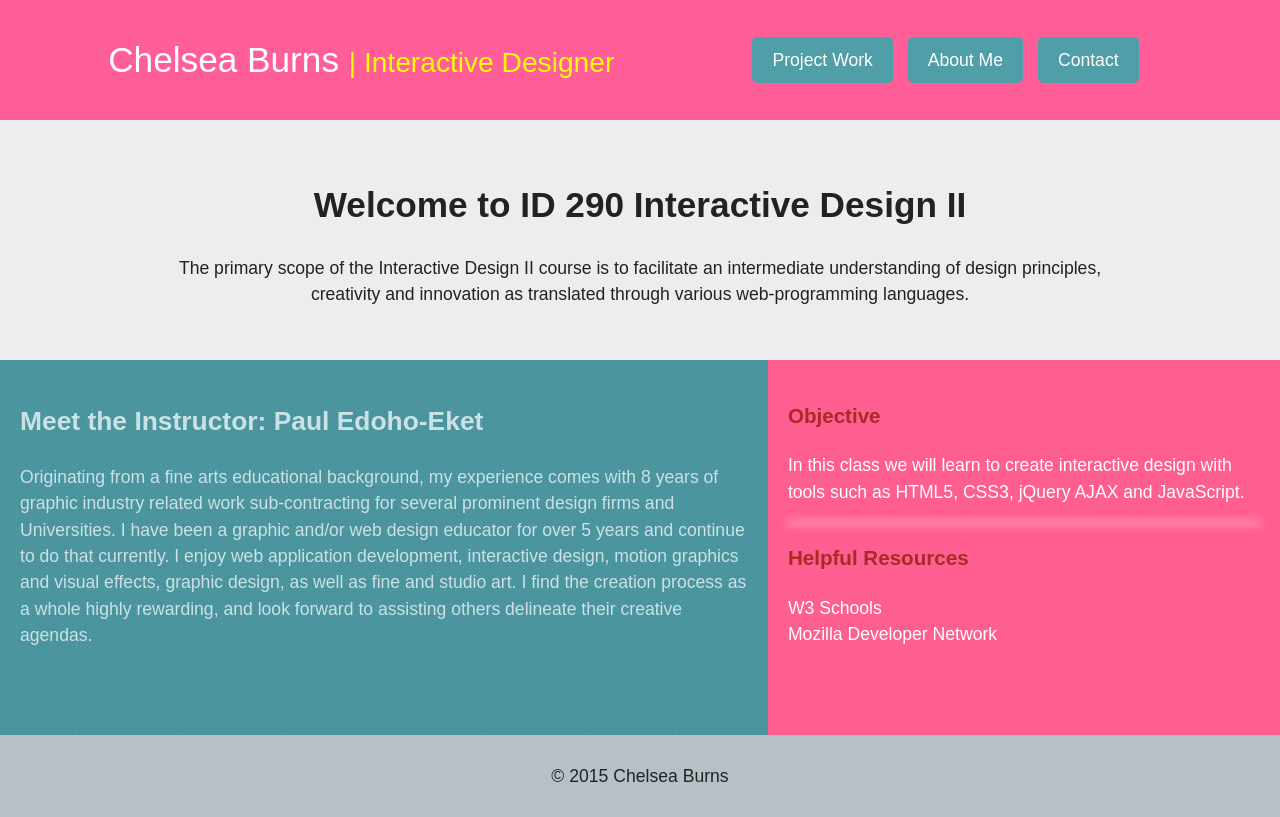
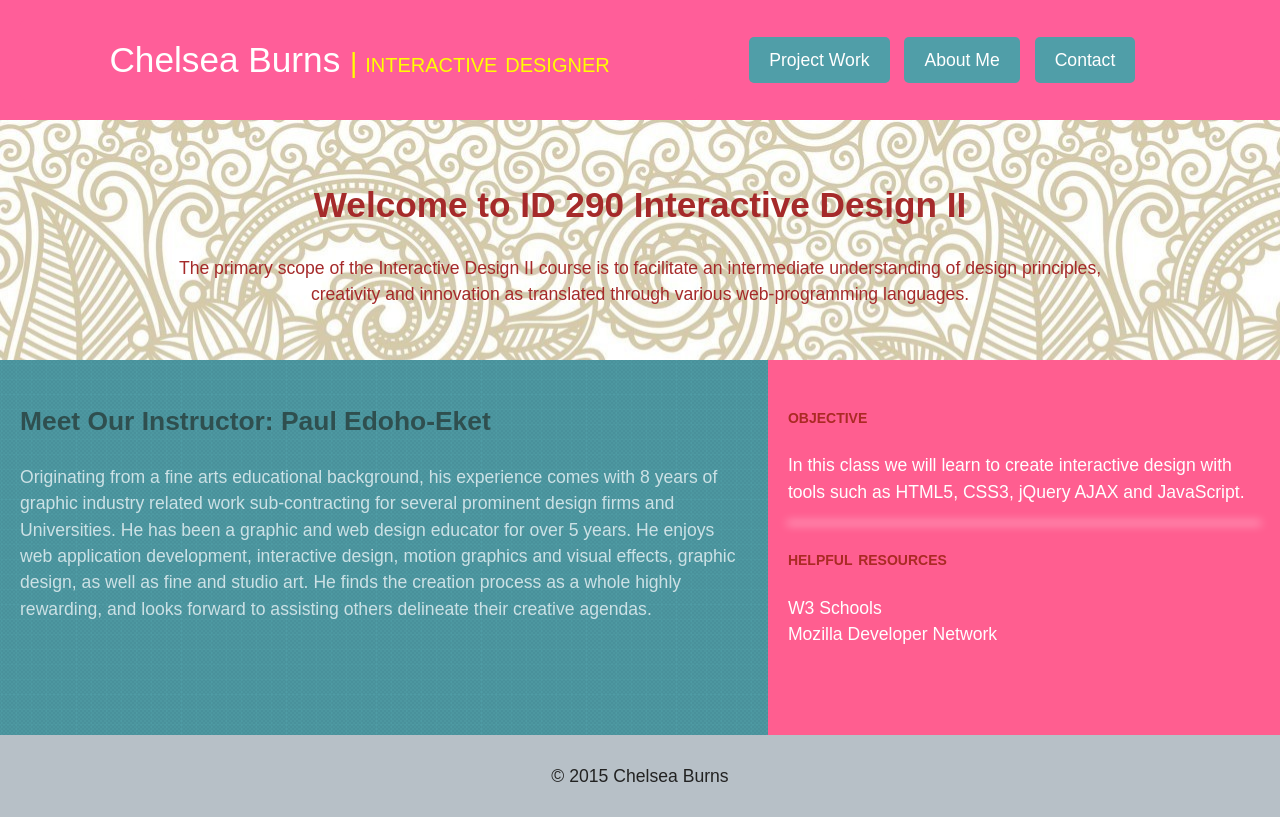
Before and after one commit to ChelseaBurns/id-290, a website: page src/index.html in a window 1280 px wide. Drawn offline with Linux system fonts and the light colour scheme.

Commit message:
Updated main.css file.

```diff
--- a/src/assets/css/main.css
+++ b/src/assets/css/main.css
@@ -18,13 +18,20 @@ body,
 	height: 100%;
 }
 
-small {
+h1 small {
 	color: yellow;
 	font-weight: 100;
+	font-variant: small-caps;
 }
+
+h2 {
+	color: #2F4F4F;
+}
+
 
 h3 {
 	color: #AA2A24;
+	font-variant: small-caps;
 }
 
 hr {
@@ -70,7 +77,8 @@ a:visited {
 	min-height: 120px;
 }
 .main-banner {
-	background: #ebedee;
+	color: brown;
+	background-image: url(../img/paisley-pattern-wallpaper.jpg);
 	text-align: center;
 	padding: 35px 15px;
 }
--- a/src/index.html
+++ b/src/index.html
@@ -10,13 +10,14 @@
 	<link rel="stylesheet" type="text/css" href="assets/css/normalize.css">
 	<link rel="stylesheet" href="assets/css/main.css">
 </head>
+
 <body>
 	<div class="main-wrapper">
 		<!-- .navbar ===================================-->
 		<nav class="navbar navbar-default navbar-fixed-top">
   	<div class="container">
     	<div class="main-header">
-			<h1 class="main-logo"><a href="#">Chelsea Burns <small>| Interactive Designer</small></a></h1>
+			<h1 class="main-logo"><a href="#">Chelsea Burns <small> | interactive designer</small></a></h1>
 			<ul class="main-nav">
 				<li><a href="#">Project Work</a></li>
 				<li><a href="#">About Me</a></li>
@@ -27,7 +28,7 @@
   	</div>
 		</nav>
 
-
+		<!-- .main-banner ===================================-->
 		<div class="main-banner">
 		<div class="container-fluid">
 			<h1>Welcome to ID 290 Interactive Design II</h1>
@@ -35,28 +36,31 @@
 		</div>
 		</div>
 
+		<!-- .primary-content ===================================-->
 		<div class="primary-content col">
-			<h2>Meet the Instructor: Paul Edoho-Eket</h2>
-			<p>Originating from a fine arts educational background, my experience comes with 8 years of graphic industry related work sub-contracting for several prominent design firms and Universities. I have been a graphic and/or web design educator for over 5 years and continue to do that currently. I enjoy web application development, interactive design, motion graphics and visual effects, graphic design, as well as fine and studio art. I find the creation process as a whole highly rewarding, and look forward to assisting others delineate their creative agendas.</p>
+			<h2>Meet Our Instructor: Paul Edoho-Eket</h2>
+			<p>Originating from a fine arts educational background, his experience comes with 8 years of graphic industry related work sub-contracting for several prominent design firms and Universities. He has been a graphic and web design educator for over 5 years. He enjoys web application development, interactive design, motion graphics and visual effects, graphic design, as well as fine and studio art. He finds the creation process as a whole highly rewarding, and looks forward to assisting others delineate their creative agendas.</p>
 
 		</div>
 
+		<!-- .secondary-content ===================================-->
 		<div class="secondary-content col">
-			<h3>Objective</h3>
+			<h3>objective</h3>
 			<p>In this class we will learn to create interactive design with tools such as HTML5, CSS3, jQuery AJAX and JavaScript.</p>
 			<hr>
-			<h3>Helpful Resources</h3>
+			<h3>helpful resources</h3>
 			<ul>
 				<a href="http://www.w3schools.com/"><li>W3 Schools</li></a>
 				<a href="https://developer.mozilla.org/en-US/Learn"><li>Mozilla Developer Network</li></a>
 			</ul>
 		</div>
 
-
+		<!-- .main-footer ===================================-->
 		<footer class="main-footer">
 			<p>&copy; 2015 Chelsea Burns</p>
 		</footer>
-	</div>
+
+	</div><!-- closes .main-wrapper -->
 
 </body>
 </html>
```
Also changed, not shown: src/assets/img/paisley-pattern-wallpaper.jpg (added).
